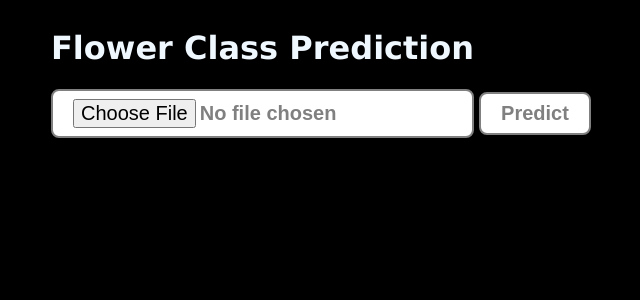
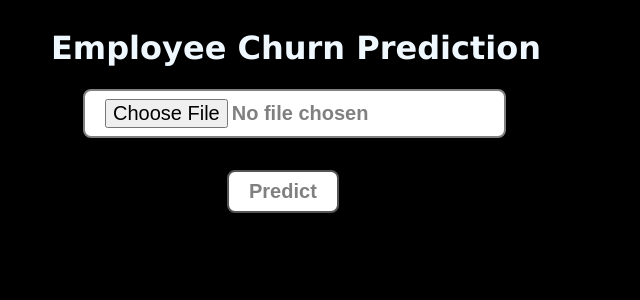
Before and after one commit to The-Team-17/EmployeeChurnAnalysis, a Flask app: page / in a window 1280 px wide. Shown: the top 300 px of the page, without its empty margins (437-1077 px from the left). Run offline with Flask 3, Linux system fonts and the light colour scheme; parts of the project's set-up code (start-up, migrations or seed data) failed here and were passed over.

Commit message:
editing req

```diff
--- a/static/style.css
+++ b/static/style.css
@@ -33,7 +33,7 @@ align-items: center;}
     display: inline-block;
   }
 
-  .btn {
+  .uploadbtn {
     border: 2px solid gray;
     color: gray;
     background-color: white;
@@ -41,12 +41,17 @@ align-items: center;}
     border-radius: 8px;
     font-size: 20px;
     font-weight: bold;
+    margin-left: 2rem;
   }
-
-  .upload-btn-wrapper input[type=file] {
-    font-size: 100px;
-    position: absolute;
-    left: 0;
-    top: 0;
-    opacity: 0;
+  .btn{
+    order: 2px solid gray;
+    color: gray;
+    background-color: white;
+    padding: 8px 20px;
+    border-radius: 8px;
+    font-size: 20px;
+    font-weight: bold;
+    align-items: center;
+    margin-left: 11rem;
+    margin-top: 2rem;
   }
--- a/templates/index.html
+++ b/templates/index.html
@@ -3,18 +3,22 @@
 <head>
     <meta charset="UTF-8">
     <meta name="viewport" content="width=device-width, initial-scale=1.0">
-    <title>Document</title>
+    <title>Employee Churn Analysis</title>
     <link rel = "stylesheet" tyle = 'text/css' href="{{ url_for('static',filename = 'style.css')}}"
 </head>
 <body>
     <div class="login">
-       <h1 class="heading">Flower Class Prediction</h1>
+       <h1 class="heading">Employee Churn Prediction</h1>
 
         <!-- Main Input For Receiving Query to our ML -->
        <form action="{{ url_for('predict')}}"method="post" enctype="multipart/form-data">
-           <input type="file" name="csvFile" accept=".csv" class = btn>
-           <button type="submit" class="btn btn-primary btn-block btn-large">Predict</button>
-       </form>
+           <input type="file" name="csvFile" accept=".csv" class = 'uploadbtn'>
+           <br>
+           <button type="submit" class="btn">Predict</button>
+       </form><div>
+
+
+       </div>
 
       <br>
       <br>
--- a/templates/successful.html
+++ b/templates/successful.html
@@ -3,6 +3,8 @@
 <head>
     <meta charset="UTF-8">
     <meta name="viewport" content="width=device-width, initial-scale=1.0">
+    <link rel = "stylesheet" tyle = 'text/css' href="{{ url_for('static',filename = 'style.css')}}">
+
     <title>Document</title>
 </head>
 <body>
```
